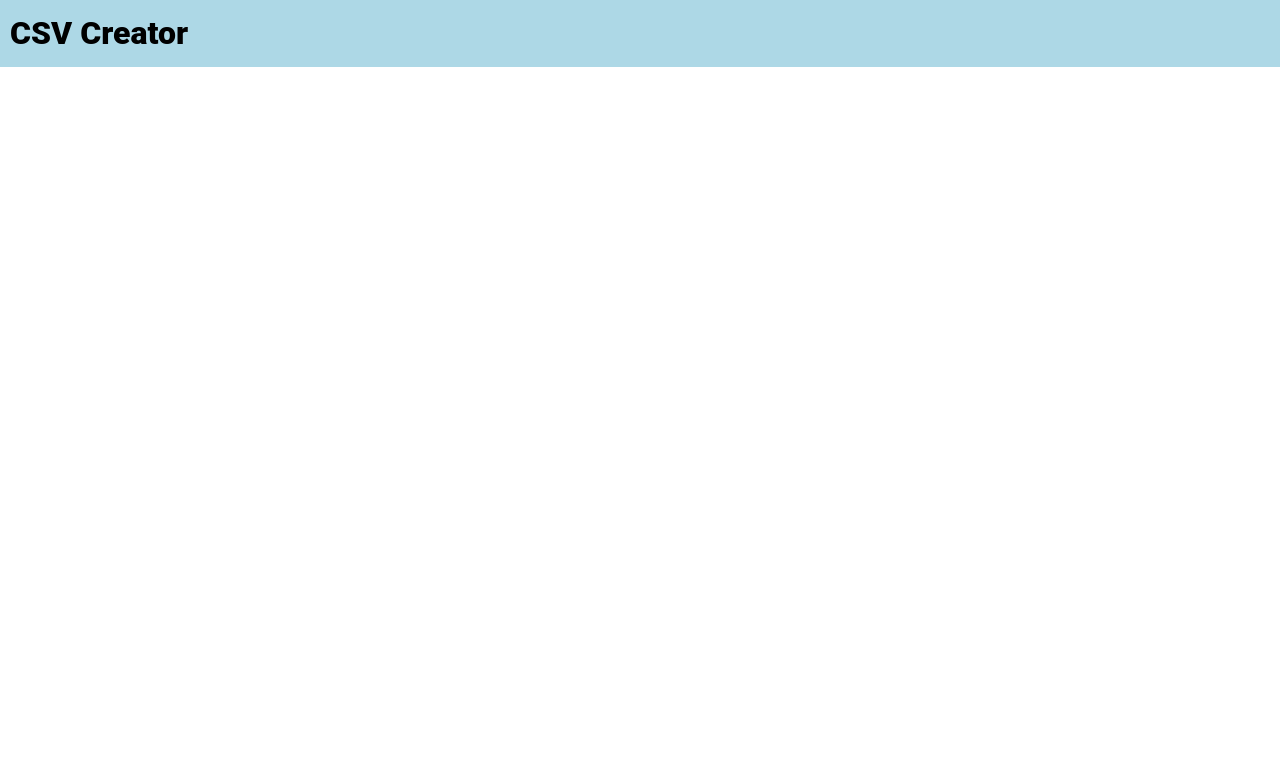
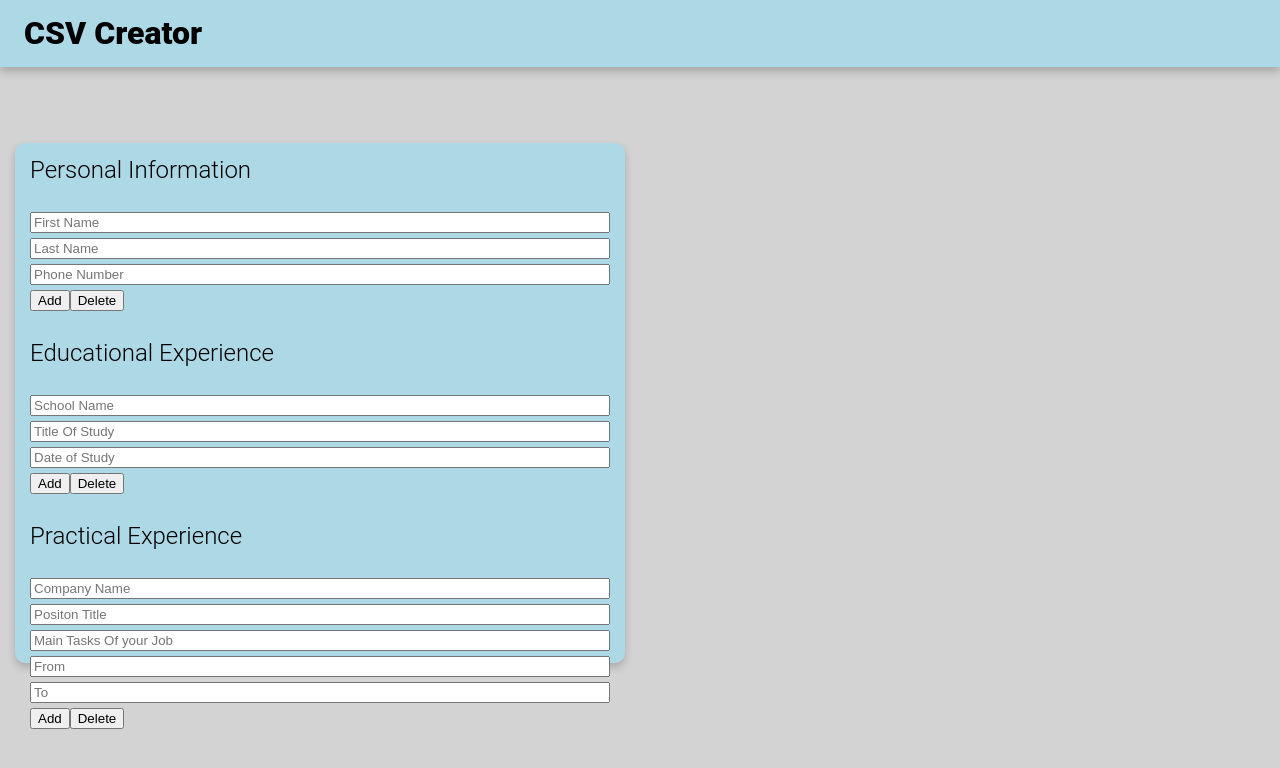
Before and after one commit to j-r-f-m/odin-cv-project, a React (Create React App) app: page / in a window 1280 px wide. Shown: the top 768 px of the page. Built offline with nearby package versions, Linux system fonts and the light colour scheme.

Commit message:
add input form layout

```diff
--- a/src/App.js
+++ b/src/App.js
@@ -1,6 +1,7 @@
 import "./styles/styles.css";
 import React, { Component } from "react";
 import Header from "./components/Header";
+import InputForm from "./components/InputForm";
 
 class App extends Component {
   constructor(props) {
@@ -11,6 +12,9 @@ class App extends Component {
     return (
       <div id="app--container">
         <Header />
+        <section id="main">
+          <InputForm />
+        </section>
       </div>
     );
   }
--- /dev/null
+++ b/src/components/EducationalExperience.js
@@ -0,0 +1,43 @@
+import React, { Component } from "react";
+
+class EducationalExperience extends Component {
+  constructor(props) {
+    super(props);
+  }
+
+  render() {
+    return (
+      <div id="">
+        <h3 id="input--form--title" className="form--headers">
+          Educational Experience
+        </h3>
+        <form id="input--form">
+          <input
+            type="text"
+            placeholder="School Name"
+            className="form--inputs"
+            name="schoolName"
+          />
+          <input
+            type="text"
+            placeholder="Title Of Study"
+            className="form--inputs"
+            name="titleOfStudy"
+          />
+          <input
+            type="text"
+            placeholder="Date of Study"
+            className="form--inputs"
+            name="dateOfStudy"
+          />
+          <div className="button--container">
+            <button>Add</button>
+            <button>Delete</button>
+          </div>
+        </form>
+      </div>
+    );
+  }
+}
+
+export default EducationalExperience;
--- /dev/null
+++ b/src/components/InputForm.js
@@ -0,0 +1,22 @@
+import React, { Component } from "react";
+import PersonalInformation from "./PersonalInformation";
+import EducationalExperience from "./EducationalExperience";
+import PracticalExperience from "./PracticalExperience";
+
+class InputForm extends Component {
+  constructor(props) {
+    super(props);
+  }
+
+  render() {
+    return (
+      <div id="input--form--container">
+        <PersonalInformation />
+        <EducationalExperience />
+        <PracticalExperience />
+      </div>
+    );
+  }
+}
+
+export default InputForm;
--- /dev/null
+++ b/src/components/PersonalInformation.js
@@ -0,0 +1,43 @@
+import React, { Component } from "react";
+
+class PersonalInformation extends Component {
+  constructor(props) {
+    super(props);
+  }
+
+  render() {
+    return (
+      <div id="">
+        <h3 id="input--form--title" className="form--headers">
+          Personal Information
+        </h3>
+        <form id="input--form">
+          <input
+            type="text"
+            placeholder="First Name"
+            className="form--inputs"
+            name="firstName"
+          />
+          <input
+            type="text"
+            placeholder="Last Name"
+            className="form--inputs"
+            name="lastName"
+          />
+          <input
+            type="text"
+            placeholder="Phone Number"
+            className="form--inputs"
+            name="phoneNumber"
+          />
+          <div className="button--container">
+            <button>Add</button>
+            <button>Delete</button>
+          </div>
+        </form>
+      </div>
+    );
+  }
+}
+
+export default PersonalInformation;
--- /dev/null
+++ b/src/components/PracticalExperience.js
@@ -0,0 +1,56 @@
+import React, { Component } from "react";
+
+class PracticalExperience extends Component {
+  constructor(props) {
+    super(props);
+  }
+
+  render() {
+    return (
+      <div id="">
+        <h3 id="input--form--title" className="form--headers">
+          Practical Experience
+        </h3>
+        <form id="input--form">
+          <input
+            type="text"
+            placeholder="Company Name"
+            className="form--inputs"
+            name="companyName"
+          />
+          <input
+            type="text"
+            placeholder="Positon Title"
+            className="form--inputs"
+            name="positionTitle"
+          />
+          <input
+            type="text"
+            placeholder="Main Tasks Of your Job"
+            className="form--inputs"
+            name="mainTask"
+          />
+
+          <input
+            type="text"
+            placeholder="From"
+            className="form--inputs"
+            name="from"
+          />
+          <input
+            type="text"
+            placeholder="To"
+            className="form--inputs"
+            name="to"
+          />
+          <div className="button--container">
+            <button>Add</button>
+            <button>Delete</button>
+          </div>
+        </form>
+      </div>
+    );
+  }
+}
+
+export default PracticalExperience;
--- a/src/styles/styles.css
+++ b/src/styles/styles.css
@@ -146,10 +146,54 @@ body {
   display: flex;
   align-items: center;
   background-color: lightblue;
+  filter: drop-shadow(0px 5px 4px rgba(0, 0, 0, 0.2));
 }
 
 #header--title {
   font-weight: 900;
   font-size: 2rem;
-  padding: 10px;
+  margin-left: 1.5rem;
 }
+
+#main {
+  grid-row: 2/13;
+  grid-column: 1 / 13;
+
+  display: grid;
+  grid-template-columns: repeat(12, [col-start]1fr);
+  grid-template-rows: repeat(12, [row-start] 1fr);
+
+  background-color: lightgray;
+}
+
+#input--form--container {
+  grid-row: 2 / 11;
+  grid-column: 1 / 7;
+  display: flex;
+  flex-direction: column;
+
+  background-color: lightblue;
+  margin: 15px;
+
+  box-shadow: 0 4px 8px 0 rgba(0, 0, 0, 0.2);
+  transition: 0.3s;
+  border-radius: 10px;
+
+  min-width: 15rem;
+}
+
+#input--form--title {
+  padding: 15px;
+  font-weight: 300;
+  font-size: 1.5rem;
+}
+
+#input--form {
+  padding: 15px;
+  display: flex;
+  flex-direction: column;
+}
+
+.form--inputs {
+  margin-bottom: 5px;
+}
```
